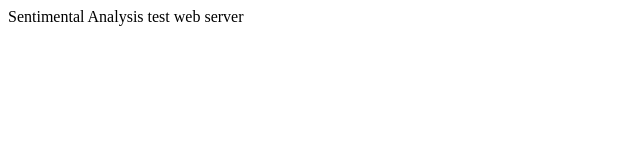
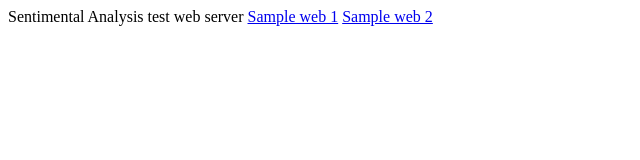
Before and after one commit to vetri2003/sample-web, a plain HTML site: page index.html in a window 1280 px wide. Shown: the whole page, without its empty margins (0-640 px from the left). Drawn offline with Linux system fonts and the light colour scheme.

Commit message:
update: sample link added

```diff
--- a/index.html
+++ b/index.html
@@ -7,6 +7,8 @@
 </head>
 <body>
     Sentimental Analysis test web server
+    <a href="/amazon">Sample web 1</a>
+    <a href="/flipkart">Sample web 2</a>
 
 </body>
 </html>
```
